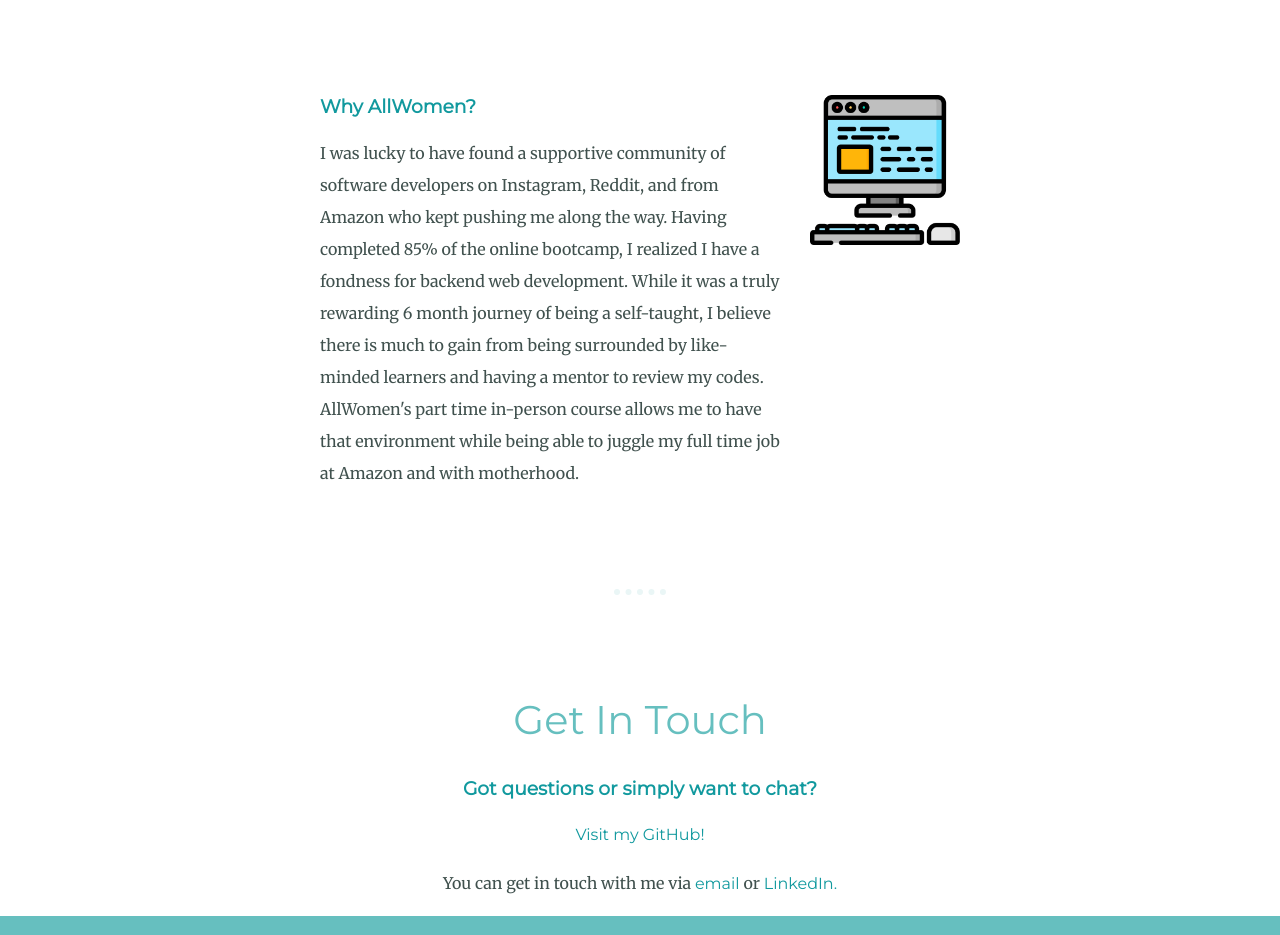
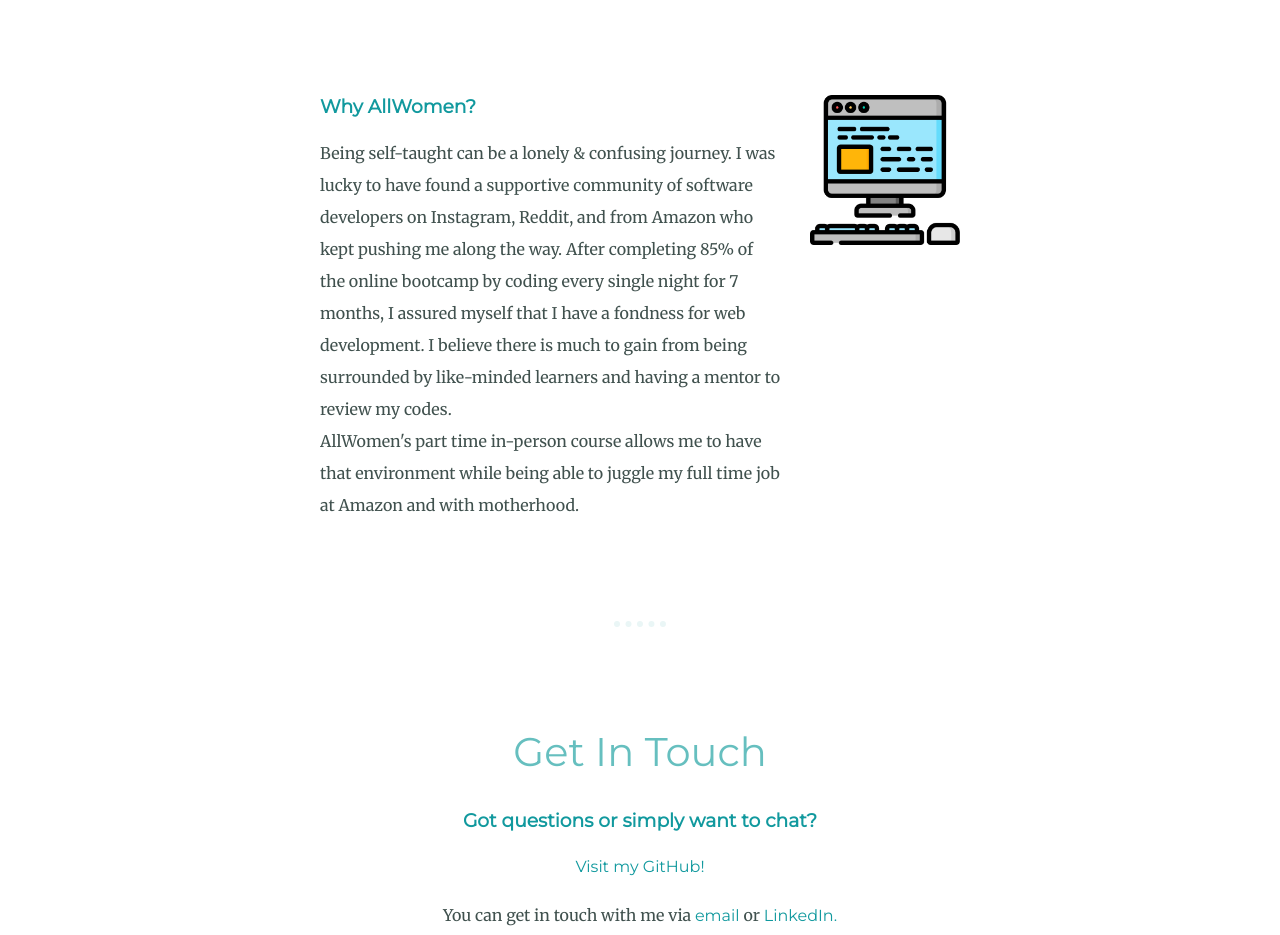
Before and after one commit to evelyndotjs/awe-portfolio-prework, a plain HTML site: page index.html in a window 1280 px wide. Shown: the part 1960-2895 px from the top of the page. Drawn offline with Linux system fonts and the light colour scheme.

Commit message:
Update profile text content

```diff
--- a/index.html
+++ b/index.html
@@ -40,7 +40,7 @@
           <p class="profile-text">
             I spent almost a decade working in game development & e-commerce so
             I was surrounded by all sorts of programming languages. It was hard not to be
-            intrigued but I had no knowledge beyond HTML & CSS from my early days of tinkering Xanga. The 2020 pandemic was chaos but it gave me a window of opportunity to deep dive into coding. In Jan 2021, I officially launched my coding journey by starting with an <a href="https://www.udemy.com/course/the-complete-web-development-bootcamp/">Udemy bootcamp taught by the excellent Dr. Angela Yu</a>.<br>
+            intrigued but I had no knowledge beyond HTML & CSS from my early days of tinkering Xanga. The 2020 pandemic was chaos but it gave me a window of opportunity to deep dive into coding. In Feb 2021, I officially launched my coding journey by starting with an <a href="https://www.udemy.com/course/the-complete-web-development-bootcamp/">Udemy bootcamp taught by the excellent Dr. Angela Yu</a>.<br>
             Steve Jobs once said <em>“Everybody should learn to program a computer, because it teaches you how to think”</em> and there is a lot of truth behind that!
           </p>
         </div>
@@ -52,8 +52,8 @@
           />
           <h3>Why AllWomen?</h3>
           <p class="profile-text">
-            I was lucky to have found a supportive community of software developers on Instagram, Reddit, and from Amazon who kept pushing me along the way. Having completed 85% of the online bootcamp, I realized I have a
-            fondness for backend web development. While it was a truly rewarding 6 month journey of being a self-taught, I believe there is much to gain from being surrounded by like-minded learners and having a
+            Being self-taught can be a lonely & confusing journey. I was lucky to have found a supportive community of software developers on Instagram, Reddit, and from Amazon who kept pushing me along the way. After completing 85% of the online bootcamp by coding every single night for 7 months, I assured myself that I have a
+            fondness for web development. I believe there is much to gain from being surrounded by like-minded learners and having a
             mentor to review my codes.<br>
             AllWomen's part time in-person course allows me to have that environment while being able to juggle my full time job at Amazon and with motherhood.
           </p>
```
